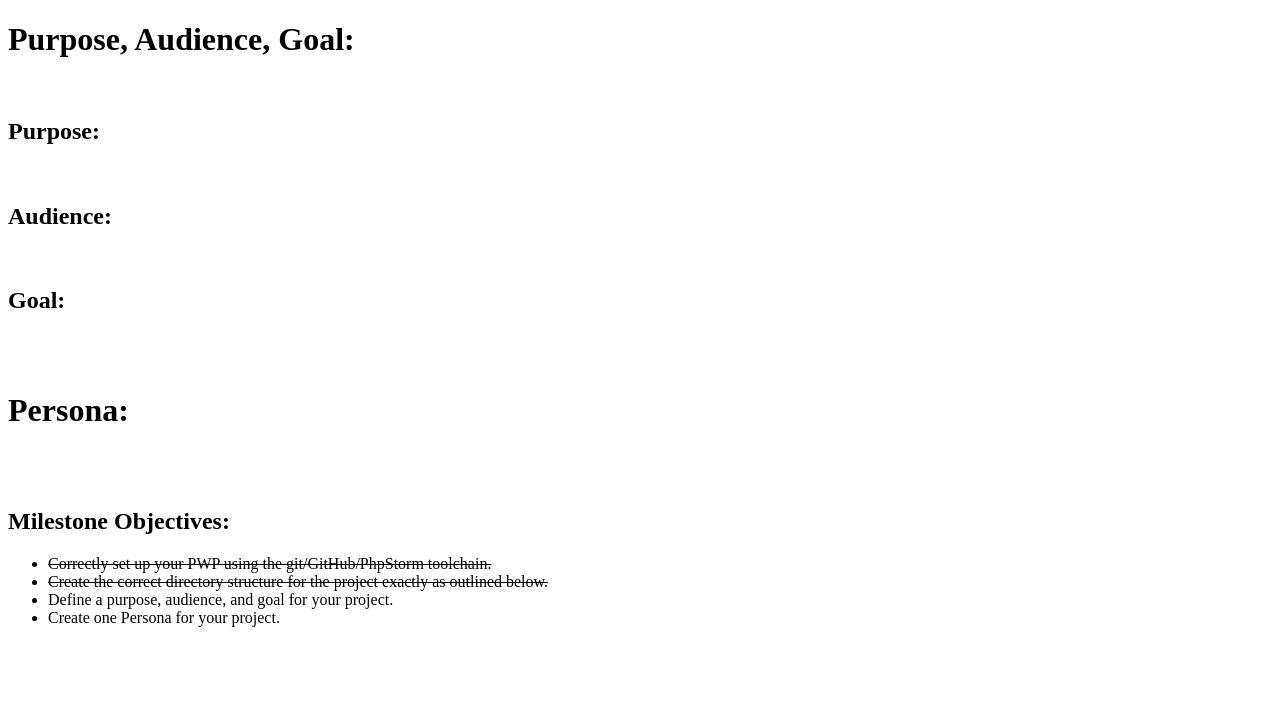
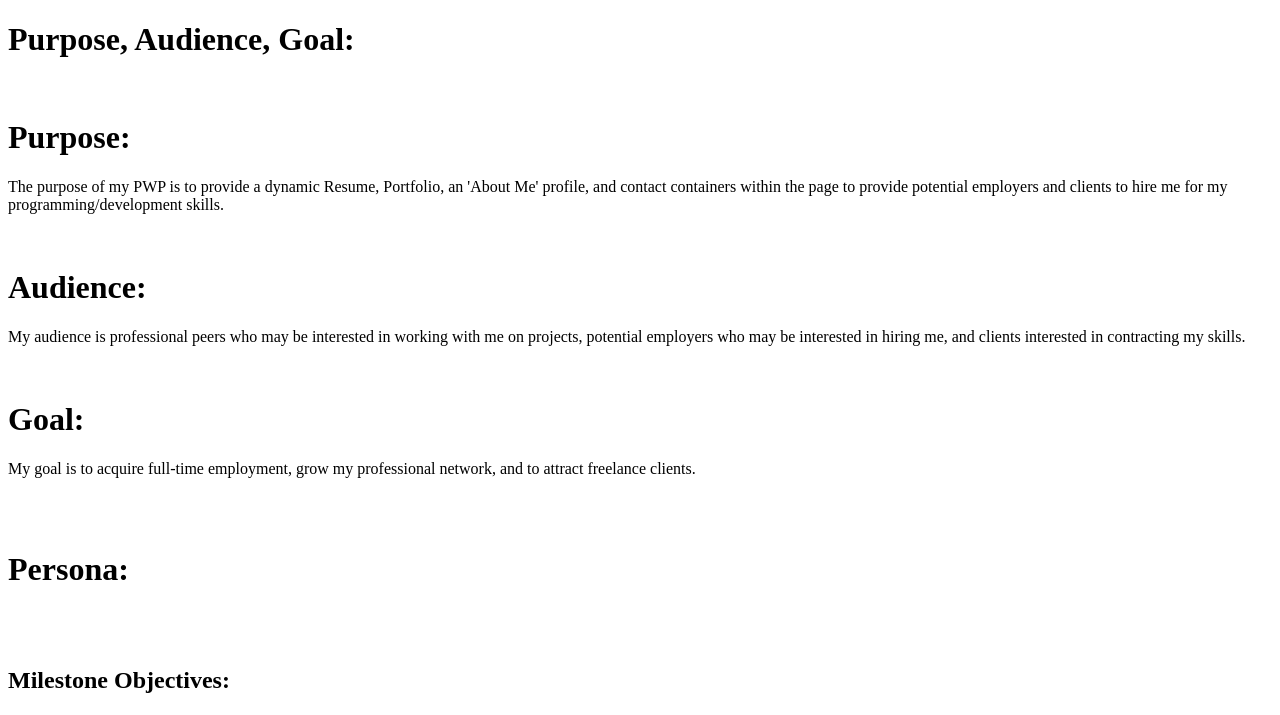
Before and after one commit to BeckTimothy/tbeck-pwp-portfolio, a PHP site: page /milestone-1.php in a window 1280 px wide. Shown: the top 715 px of the page. Before the commit the page ends 627 px from the top, so only its background shows below. Run offline with PHP 8.4, Linux system fonts and the light colour scheme.

Commit message:
added purpose, audience, and goals.

```diff
--- a/public_html/documentation/milestone-1.php
+++ b/public_html/documentation/milestone-1.php
@@ -8,14 +8,14 @@
 	<div>
 		<h1>Purpose, Audience, Goal:</h1>
 		<br>
-		<h2>Purpose:</h2>
-
+		<h1>Purpose:</h1>
+		<p>The purpose of my PWP is to provide a dynamic Resume, Portfolio, an 'About Me' profile, and contact containers within the page to provide potential employers and clients to hire me for my programming/development skills.</p>
 		<br>
-		<h2>Audience:</h2>
-
+		<h1>Audience:</h1>
+		<p>My audience is professional peers who may be interested in working with me on projects, potential employers who may be interested in hiring me, and clients interested in contracting my skills.</p>
 		<br>
-		<h2>Goal:</h2>
-
+		<h1>Goal:</h1>
+		<p>My goal is to acquire full-time employment, grow my professional network, and to attract freelance clients.</p>
 		<br>
 		<br>
 		<h1>Persona:</h1>
```
